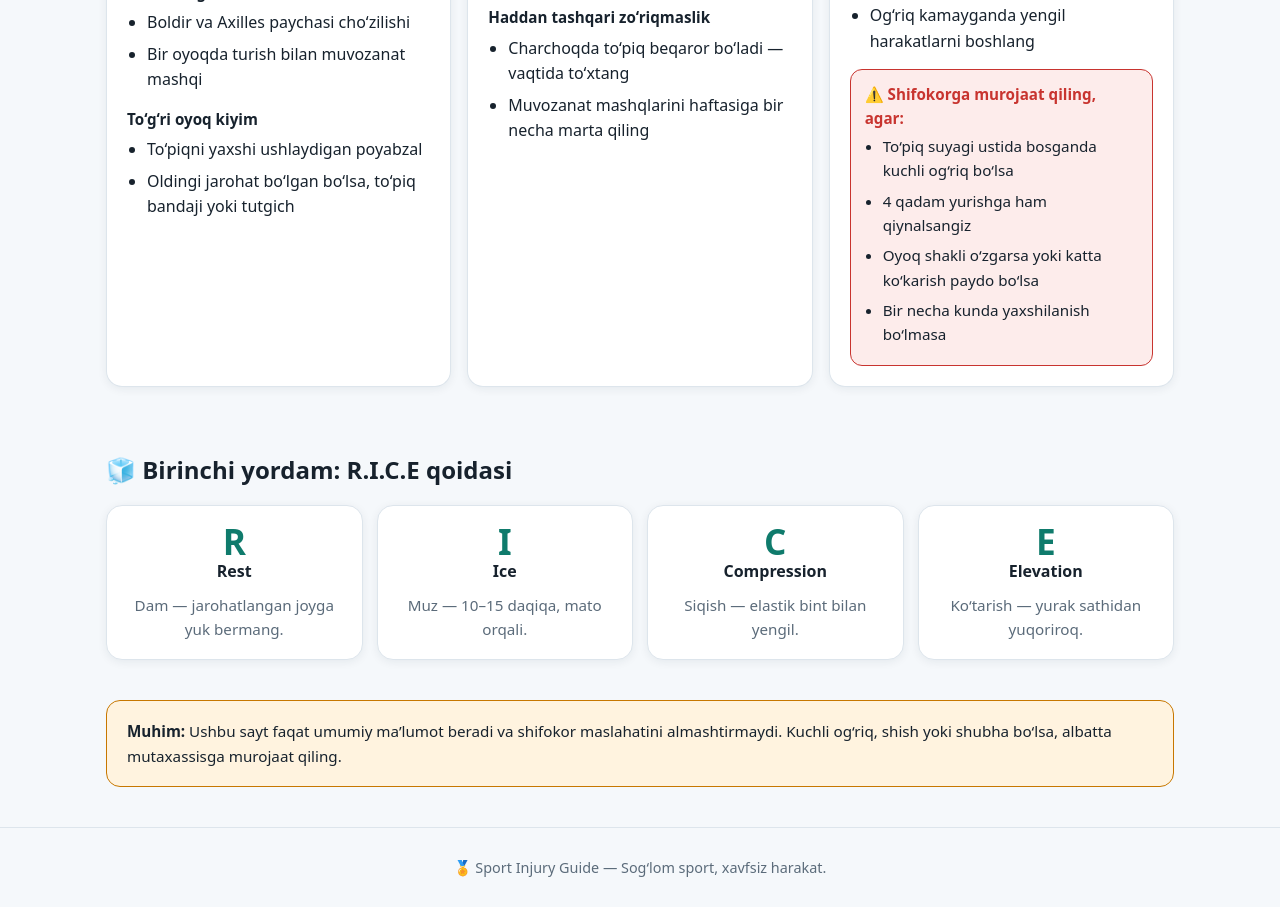
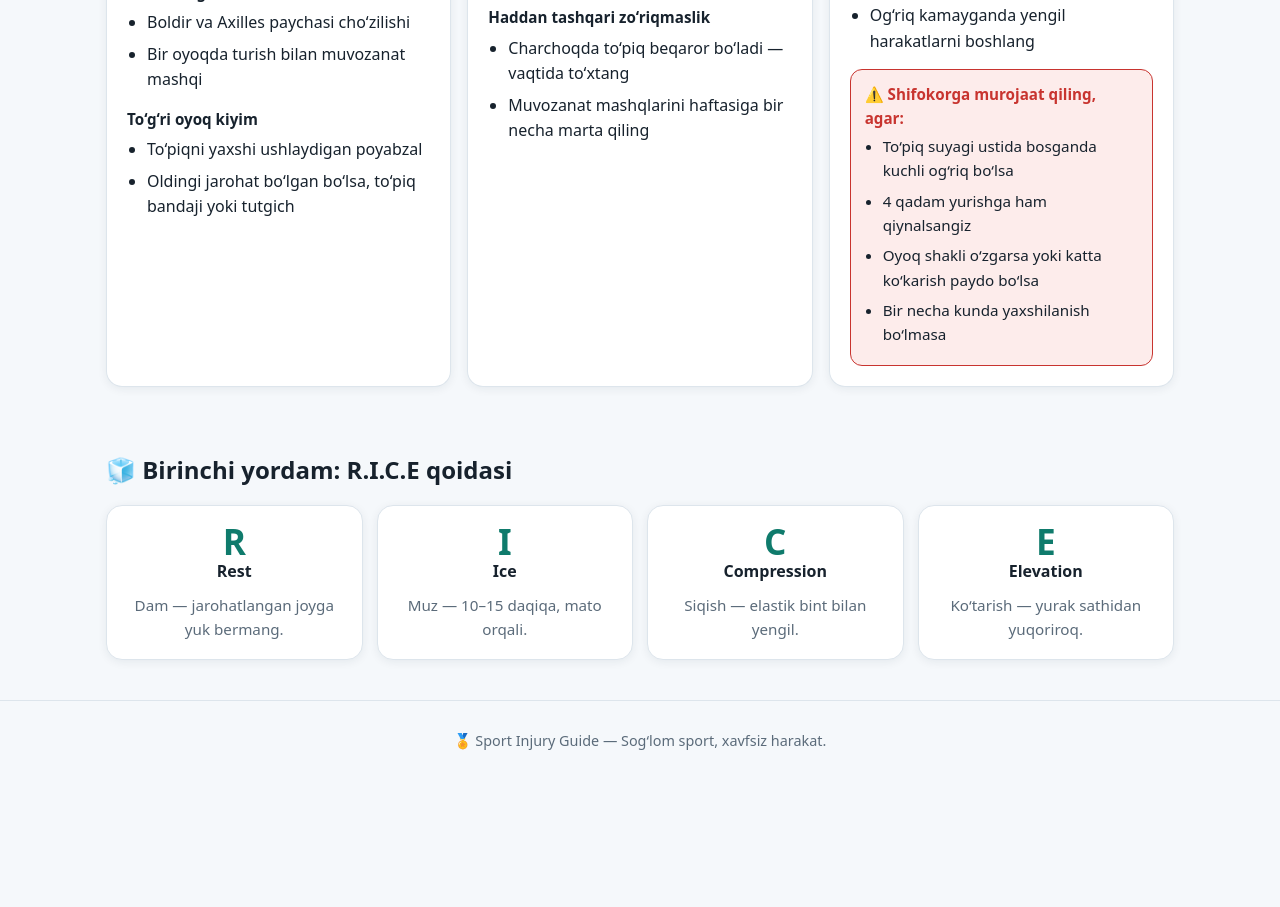
Before and after one commit to NozilaXudoyberdiyeva/sport, a plain HTML site: page index.html in a window 1280 px wide. Shown: the part 3618-4525 px from the top of the page. After the commit the page ends 4399 px from the top, so only its background shows below. Drawn offline with Linux system fonts and the light colour scheme.

Commit message:
remove block

```diff
--- a/index.html
+++ b/index.html
@@ -489,9 +489,7 @@
       <div class="rice-item"><div class="letter">C</div><strong>Compression</strong><p>Siqish — elastik bint bilan yengil.</p></div>
       <div class="rice-item"><div class="letter">E</div><strong>Elevation</strong><p>Ko‘tarish — yurak sathidan yuqoriroq.</p></div>
     </div>
-    <div class="warning">
-      <strong>Muhim:</strong> Ushbu sayt faqat umumiy ma’lumot beradi va shifokor maslahatini almashtirmaydi. Kuchli og‘riq, shish yoki shubha bo‘lsa, albatta mutaxassisga murojaat qiling.
-    </div>
+
   </section>
 </main>
 
```
